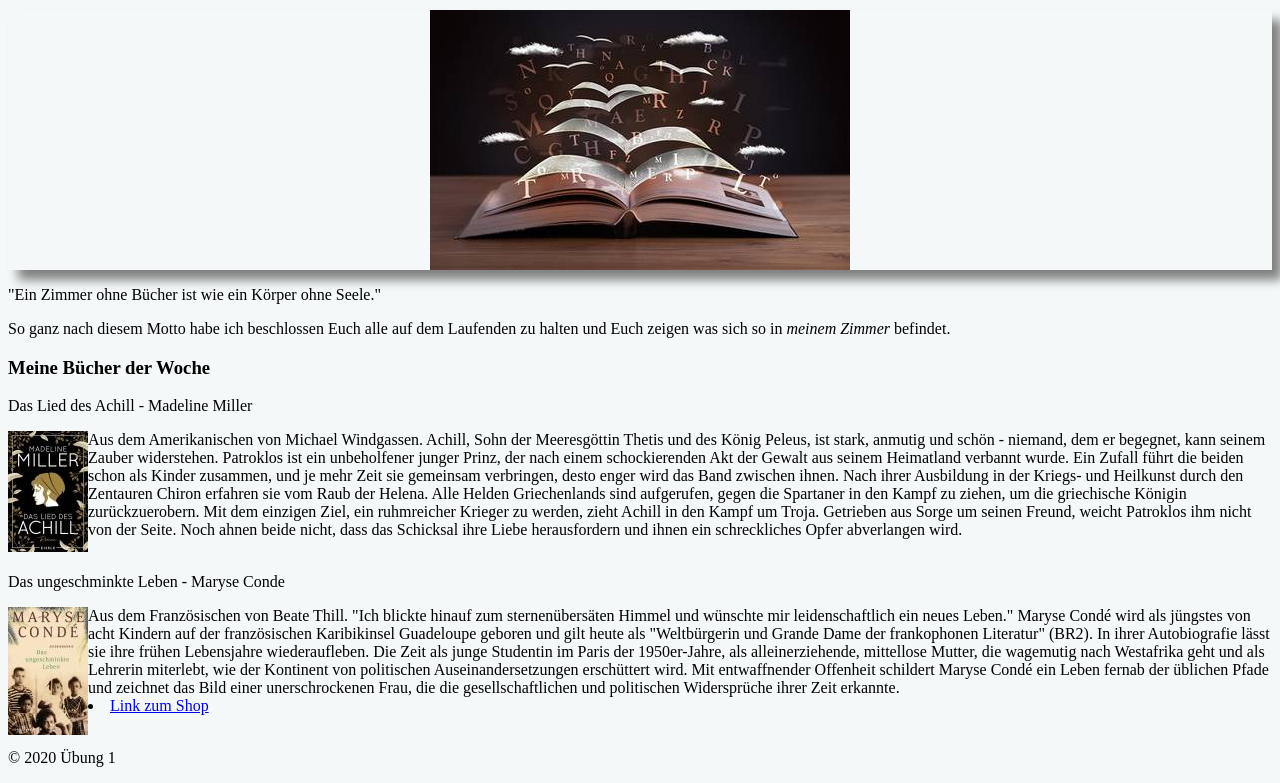
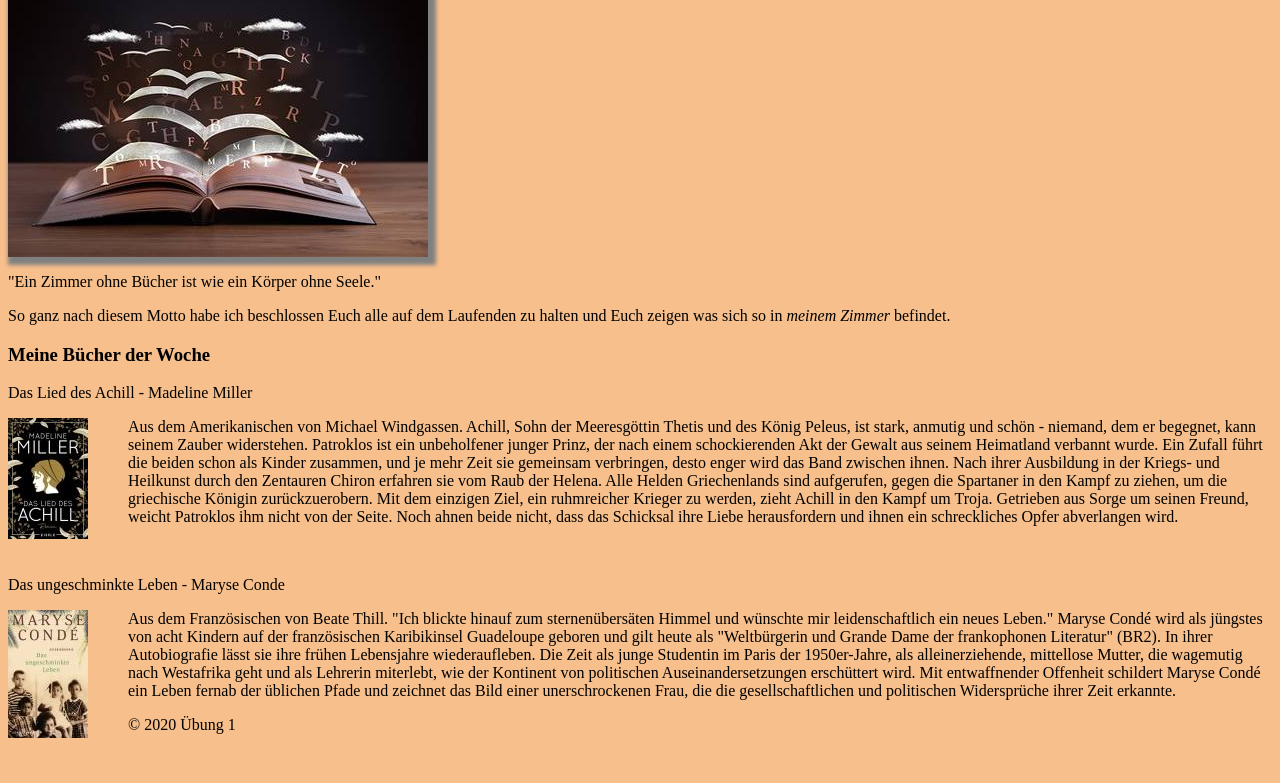
Before and after one commit to CODERS-BAY/web-abgabe-1-ToniM1810, a plain HTML site: page index.html in a window 1280 px wide. Shown: the part 78-861 px from the top of the page. After the commit the page ends 828 px from the top, so only its background shows below. Drawn offline with Linux system fonts and the light colour scheme.

Commit message:
meine erste Seite1.5

```diff
--- a/index.html
+++ b/index.html
@@ -1,48 +1,51 @@
 <!DOCTYPE html>
-<html>
+<html lang="de">
     <head>
+        <meta charset="UTF-8">
         <title>Booklover </title>
-        <meta charset="UTF-8">
         <link rel="stylesheet" href="styling.css">
     </head>
     <body>
         <header>
+        <nav>
             <div class="Titel">
          <h1>THE BOOKLOVER</h1>
         </header>
+        </nav>
+        <main>
             </div>
         <div class="Book" box-shadow>
-        <img src="Buch1.jpg" alt="Book">
+        <img src="Buch1.jpg" alt="Book" width="420" height="260">
         </div>
         <article class="Text1">
-     <p>"Ein Zimmer ohne Bücher ist wie ein Körper ohne Seele."</p>
+         <p>
+         "Ein Zimmer ohne Bücher ist wie ein Körper ohne Seele."
+        </p>
         </article>
-        <pa>So ganz nach diesem Motto habe ich beschlossen Euch alle auf dem Laufenden zu halten und Euch zeigen was sich so in <em>meinem Zimmer</em> befindet.</pa>
-    <nav>
-
-    </nav>
-
+        <p>So ganz nach diesem Motto habe ich beschlossen Euch alle auf dem Laufenden zu halten und Euch zeigen was sich so in <em>meinem Zimmer</em> befindet.</p>
 
             <h3>Meine Bücher der Woche</h3>
             <p>Das Lied des Achill - Madeline Miller</p>
+        <div class="Bild1">
             <img src="Achill.jpg" alt="Achill" style="float:left;" />
-            <div >
-                Aus dem Amerikanischen von Michael Windgassen. Achill, Sohn der Meeresgöttin Thetis und des König Peleus, ist stark, anmutig und schön - niemand, dem er begegnet, kann seinem Zauber widerstehen. Patroklos ist ein unbeholfener junger Prinz, der nach einem schockierenden Akt der Gewalt aus seinem Heimatland verbannt wurde. Ein Zufall führt die beiden schon als Kinder zusammen, und je mehr Zeit sie gemeinsam verbringen, desto enger wird das Band zwischen ihnen. Nach ihrer Ausbildung in der Kriegs- und Heilkunst durch den Zentauren Chiron erfahren sie vom Raub der Helena. Alle Helden Griechenlands sind aufgerufen, gegen die Spartaner in den Kampf zu ziehen, um die griechische Königin zurückzuerobern. Mit dem einzigen Ziel, ein ruhmreicher Krieger zu werden, zieht Achill in den Kampf um Troja. Getrieben aus Sorge um seinen Freund, weicht Patroklos ihm nicht von der Seite. Noch ahnen beide nicht, dass das Schicksal ihre Liebe herausfordern und ihnen ein schreckliches Opfer abverlangen wird.<br />
         </div>
 
+        <div>
+            <p>
+             Aus dem Amerikanischen von Michael Windgassen. Achill, Sohn der Meeresgöttin Thetis und des König Peleus, ist stark, anmutig und schön - niemand, dem er begegnet, kann seinem Zauber widerstehen. Patroklos ist ein unbeholfener junger Prinz, der nach einem schockierenden Akt der Gewalt aus seinem Heimatland verbannt wurde. Ein Zufall führt die beiden schon als Kinder zusammen, und je mehr Zeit sie gemeinsam verbringen, desto enger wird das Band zwischen ihnen. Nach ihrer Ausbildung in der Kriegs- und Heilkunst durch den Zentauren Chiron erfahren sie vom Raub der Helena. Alle Helden Griechenlands sind aufgerufen, gegen die Spartaner in den Kampf zu ziehen, um die griechische Königin zurückzuerobern. Mit dem einzigen Ziel, ein ruhmreicher Krieger zu werden, zieht Achill in den Kampf um Troja. Getrieben aus Sorge um seinen Freund, weicht Patroklos ihm nicht von der Seite. Noch ahnen beide nicht, dass das Schicksal ihre Liebe herausfordern und ihnen ein schreckliches Opfer abverlangen wird.<br />
+            </p>
+        </div>
             <wbr>
             <wbr>
             <p> Das ungeschminkte Leben - Maryse Conde</p>
-
+        <div class="Bild1">
             <img src="Conde.jpg" alt="Conde" style="float: left;" />
-            <div>Aus dem Französischen von Beate Thill. "Ich blickte hinauf zum sternenübersäten Himmel und wünschte mir leidenschaftlich ein neues Leben." Maryse Condé wird als jüngstes von acht Kindern auf der französischen Karibikinsel Guadeloupe geboren und gilt heute als "Weltbürgerin und Grande Dame der frankophonen Literatur" (BR2). In ihrer Autobiografie lässt sie ihre frühen Lebensjahre wiederaufleben. Die Zeit als junge Studentin im Paris der 1950er-Jahre, als alleinerziehende, mittellose Mutter, die wagemutig nach Westafrika geht und als Lehrerin miterlebt, wie der Kontinent von politischen Auseinandersetzungen erschüttert wird. Mit entwaffnender Offenheit schildert Maryse Condé ein Leben fernab der üblichen Pfade und zeichnet das Bild einer unerschrockenen Frau, die die gesellschaftlichen und politischen Widersprüche ihrer Zeit erkannte.<br />
-
         </div>
-
-            <li><a href="Seite Nr2.html">Link zum Shop</a> </li>
-   <wbr>
-    <wbr>
-    <wbr>
+           <article> <p>
+            Aus dem Französischen von Beate Thill. "Ich blickte hinauf zum sternenübersäten Himmel und wünschte mir leidenschaftlich ein neues Leben." Maryse Condé wird als jüngstes von acht Kindern auf der französischen Karibikinsel Guadeloupe geboren und gilt heute als "Weltbürgerin und Grande Dame der frankophonen Literatur" (BR2). In ihrer Autobiografie lässt sie ihre frühen Lebensjahre wiederaufleben. Die Zeit als junge Studentin im Paris der 1950er-Jahre, als alleinerziehende, mittellose Mutter, die wagemutig nach Westafrika geht und als Lehrerin miterlebt, wie der Kontinent von politischen Auseinandersetzungen erschüttert wird. Mit entwaffnender Offenheit schildert Maryse Condé ein Leben fernab der üblichen Pfade und zeichnet das Bild einer unerschrockenen Frau, die die gesellschaftlichen und politischen Widersprüche ihrer Zeit erkannte.
+            </p>
+        </article>
+    </main>
             <footer>
                 <p>&copy; 2020 Übung 1</p>
             </footer>
--- a/styling.css
+++ b/styling.css
@@ -1,11 +1,14 @@
 body {
-    background-color: rgb(244, 248, 248);
+    background-color: rgb(247, 191, 139);
 }
 h1 {
     background-color: rgb(156, 139, 139);
     color: burlywood;
 }
-
+.Bild1 {
+    float: left;
+    margin-right: 40px
+}
 
 .Book {
     display: flex;
@@ -13,7 +16,9 @@ h1 {
     align-items: center;
 }
 .Book {
-    box-shadow: 10px 10px 10px  grey;
+    width: 420px;
+    height: 260px;
+    box-shadow: 4px 4px 4px 4px grey
 }
 .Titel {
     display: flex;
```
Also changed, not shown: Seite Nr2.html (line endings or trailing spaces). Lines whose indentation alone changed are shown as unchanged.
